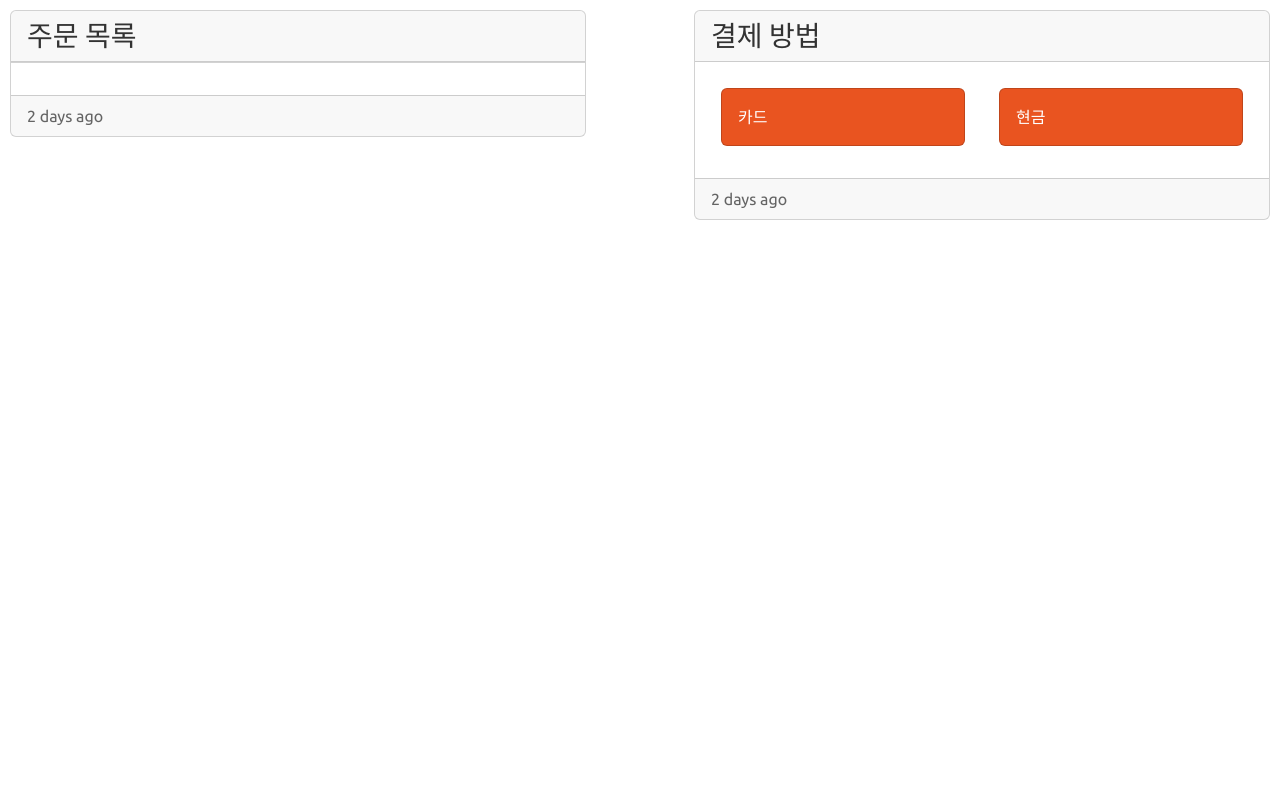
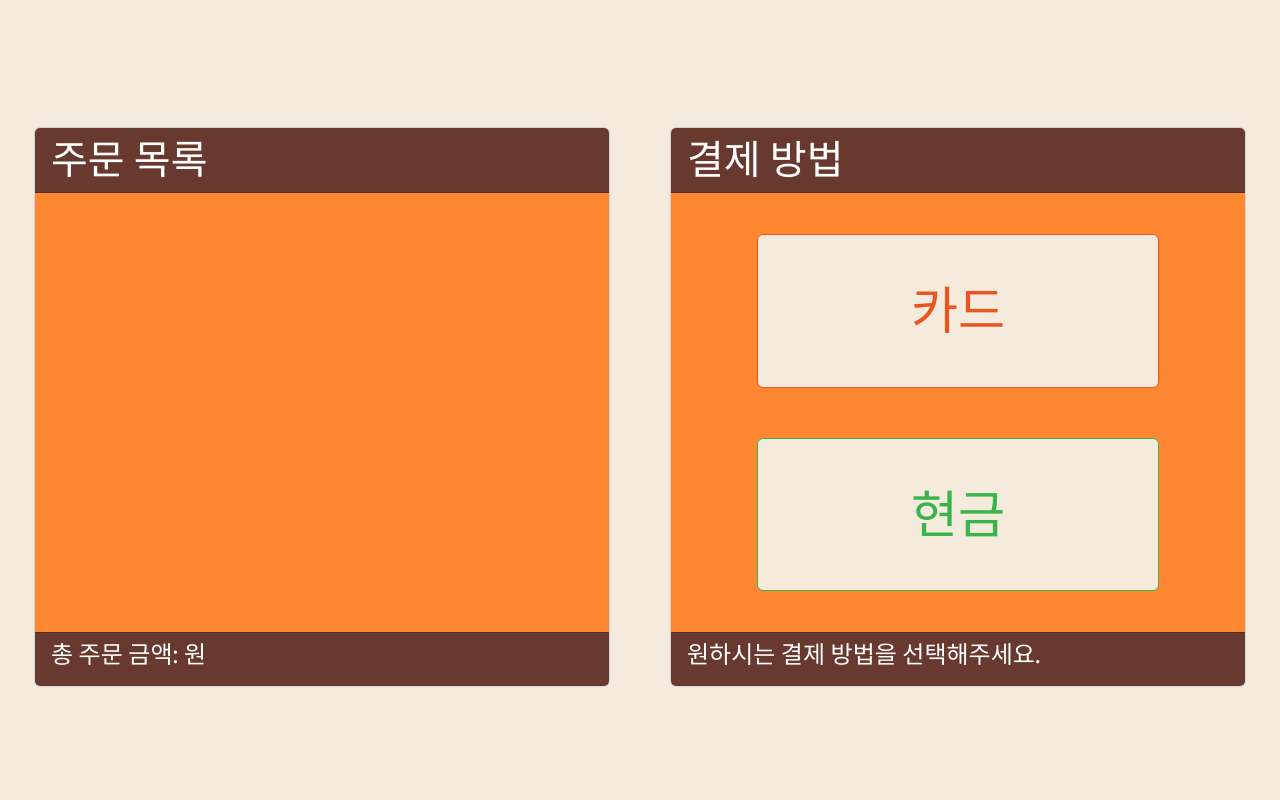
Before and after one commit to jeonginwoo/ASAP_Project, a Django app: page /purchase/ in a window 1280 px wide. Run offline with Django 4.2, Linux system fonts and the light colour scheme; some libraries are stand-ins or nearby versions.

Commit message:
파일 수정 및 추가중...

```diff
--- /dev/null
+++ b/Web/main/static/js/order-list-to-purchase-page.js
@@ -0,0 +1,10 @@
+const order_list = document.querySelector('.list-group');
+const order_result = document.getElementById('result-price');
+const ordered_item = document.importNode(document.querySelector('#temp').content, true);
+
+item_list.forEach((item) => {
+    ordered_item.querySelector('.list-group-item').textContent = item.name + '    ' + item.price.toLocaleString('ko-KR') + ' 원';
+    order_list.append(ordered_item);
+});
+
+order_result.innerText = result_price.toLocaleString('ko-KR') + '원';
--- a/Web/main/templates/main/purchase.html
+++ b/Web/main/templates/main/purchase.html
@@ -11,40 +11,78 @@
   <meta http-equiv="Pragma" content="no-cache">
   <title>ASAP Project - Purchase Page</title>
   <link href="{% static 'css/bootstrap.min.css' %}?ver=1" rel="stylesheet">
+  <style>
+    body {
+      background-color: #F5EBDC; /* 페이지 배경색을 오렌지 색으로 변경 */
+      margin: 0; /* 기본 마진 제거 */
+      padding: 0; /* 기본 패딩 제거 */
+    }
+    .card {
+      height: 70%;
+      width: 45%;
+      margin: 30px;
+      display: flex;
+    }
+    .card-header{
+      background-color: #683A2F;
+      color: white;
+    }
+    .order-container{
+      background-color: #FF8732;
+      height: 100%;
+    }
+    .btn-container {
+      display: flex;
+      flex-direction: column;
+      justify-content: center;
+      align-items: center;
+      gap: 10px;
+      height: 100%;
+      background-color: #FF8732;
+    }
+    .btn-customize {
+      background-color: #F5EBDC;;
+      height: 35%;
+      width: 70%;
+      margin-left: 10px;
+      margin-right: 10px;
+      margin-top: 20px;
+      margin-bottom: 20px;
+    }
+    .card-footer {
+      background-color: #683A2F;
+    }
+  </style>
 </head>
 
 <body>
-  <div class="card mb-3" style="float: left; height: 70%; width: 45%; margin: 10px">
-    <h3 class="card-header">주문 목록</h3>
+  <div style="display: flex; justify-content: center; align-items: center; height: 100vh;">
+    <div class="card mb-3">
+      <h1 class="card-header">주문 목록</h1>
+      <div class="order-container">
         <ul class="list-group list-group-flush">
-      <template>
+          <template id="temp">
             <li class="list-group-item"></li>
           </template>
         </ul>
-    <div class="card-body">
+        <div class="card-body"></div>
       </div>
-    <div class="card-footer text-muted">
-      2 days ago
+      <div class="card-footer text-muted" style="margin-top: auto;">
+        <h4 id="result-price" style="color: white;">총 주문 금액: 원</h4>
       </div>
     </div>
-  <div class="card mb-3" style="float: right; height: 70%; width: 45%; margin: 10px">
-    <h3 class="card-header">결제 방법</h3>
-    <div class="card-body">
-      <div class="card text-white bg-primary mb-3" style="max-width: 20rem; float: left; height: 100%; width: 45%; margin: 10px">
-        <div class="card-body">
-          <p class="card-text">카드</p>
+    <div class="card mb-3">
+      <h1 class="card-header">결제 방법</h1>
+      <div class="btn-container">
+        <button type="button" class="btn btn-outline-primary btn-customize" style="font-size: 320%;">카드</button>
+        <button type="button" class="btn btn-outline-success btn-customize" style="font-size: 320%;">현금</button>
       </div>
-      </div>
-      <div class="card text-white bg-primary mb-3" style="max-width: 20rem; float: right; height: 100%; width: 45%; margin: 10px">
-        <div class="card-body">
-          <p class="card-text">현금</p>
+      <div class="card-footer text-muted" style="margin-top: auto;">
+        <h4 style="color: white;">원하시는 결제 방법을 선택해주세요.</h4>
       </div>
     </div>
   </div>
-    <div class="card-footer text-muted">
-      2 days ago
-    </div>
-  </div>
+  <script type="module" src="{% static 'js/order-list-to-purchase-page.js' %}?ver=1"></script>
 </body>
 
 </html>
--- a/Web/main/views.py
+++ b/Web/main/views.py
@@ -18,3 +18,5 @@
         data = {"message": "Response OK!"}
 
         return JsonResponse(data)
+
+    return JsonResponse({"message": "This request is GET method"})
```
Also changed, not shown: Web/main/static/js/order-list.js (+4 -3 lines), Web/main/static/js/recoder.js (+4 -4 lines), Web/main/templates/main/index.html (+6 -6 lines), 1 other file. Lines whose indentation alone changed are shown as unchanged.
